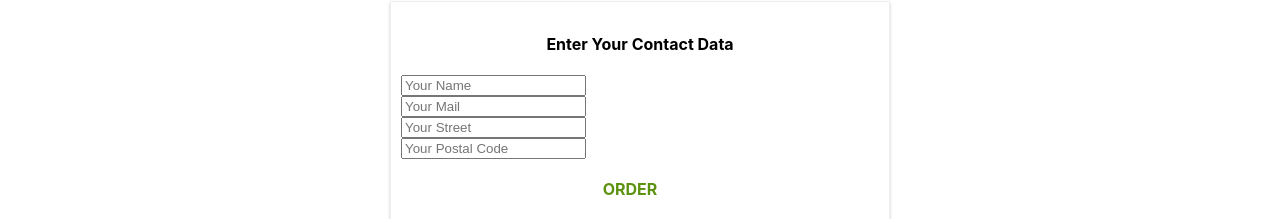
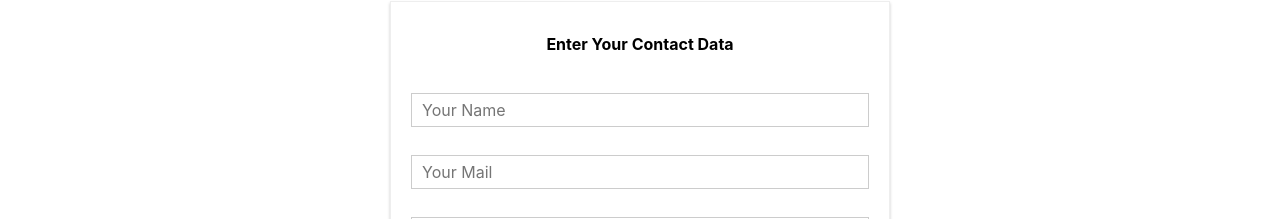
Before and after one commit to Sparrow48/burger-builder, a React (Create React App) app: page /checkout in a window 1280 px wide. Both pictures are taken after a click on the button "CONTINUE". Shown: the part 581-800 px from the top of the page. Built offline with nearby package versions, Linux system fonts and the light colour scheme.

Commit message:
Creating a Custom Dynamic Input Component

```diff
--- /dev/null
+++ b/src/components/UI/Input/Input.js
@@ -0,0 +1,26 @@
+import react from "react";
+import classes from "./Input.module.css";
+
+const input = props => {
+  let inputElement = null;
+
+  switch (props.inputType) {
+    case "input":
+      inputElement = <input className={classes.InputElement} {...props} />;
+      break;
+    case "textarea":
+      inputElement = <textarea className={classes.InputElement} {...props} />;
+      break;
+    default:
+      inputElement = <input className={classes.InputElement} {...props} />;
+  }
+
+  return (
+    <div className={classes.Input}>
+      <label className={classes.Label}>{props.label}</label>
+      {inputElement}
+    </div>
+  );
+};
+
+export default input;
--- /dev/null
+++ b/src/components/UI/Input/Input.module.css
@@ -0,0 +1,27 @@
+.Input {
+  width: 100%;
+  padding: 10px;
+  box-sizing: border-box;
+}
+
+.Label {
+  font-weight: bold;
+  display: block;
+  margin-bottom: 8px;
+}
+
+.InputElement {
+  outline: none;
+  border: 1px solid #ccc;
+  background-color: white;
+  font: inherit;
+  padding: 6px 10px;
+  display: block;
+  width: 100%;
+  box-sizing: border-box;
+}
+
+.InputElement:focus {
+  outline: none;
+  background-color: #ccc;
+}
--- a/src/containers/Checkout/ContactData/ContactData.js
+++ b/src/containers/Checkout/ContactData/ContactData.js
@@ -4,6 +4,7 @@ import Button from "../../../components/UI/Button/Button";
 import classes from "./ContactData.module.css";
 import axios from "../../../axios-orders";
 import Spinner from "../../../components/UI/Spinner/Spinner";
+import Input from "../../../components/UI/Input/Input";
 
 class ContactData extends Component {
   state = {
@@ -45,26 +46,26 @@ class ContactData extends Component {
   render() {
     let form = (
       <form>
-        <input
-          className={classes.Input}
+        <Input
+          inputtype='input'
           type='text'
           name='name'
           placeholder='Your Name'
         />
-        <input
-          className={classes.Input}
+        <Input
+          inputtype='input'
           type='email'
           name='email'
           placeholder='Your Mail'
         />
-        <input
-          className={classes.Input}
+        <Input
+          inputtype='input'
           type='text'
           name='street'
           placeholder='Your Street'
         />
-        <input
-          className={classes.Input}
+        <Input
+          inputtype='input'
           type='text'
           name='postal'
           placeholder='Your Postal Code'
--- a/src/containers/Checkout/ContactData/ContactData.module.css
+++ b/src/containers/Checkout/ContactData/ContactData.module.css
@@ -8,10 +8,6 @@
   box-sizing: border-box;
 }
 
-.Input {
-  display: block;
-}
-
 @media (min-width: 600px) {
   .ContactData {
     width: 500px;
```
